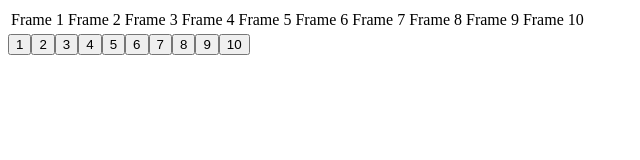
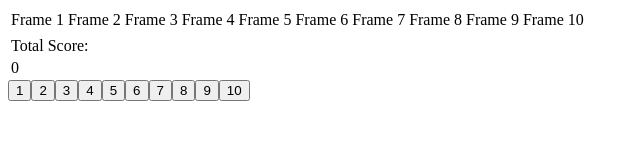
Before and after one commit to JayIssuree/bowling-challenge, a plain HTML site: page index.html in a window 1280 px wide. Shown: the whole page, without its empty margins (0-640 px from the left). Drawn offline with nearby package versions, Linux system fonts and the light colour scheme.

Commit message:
dashes are not showing up for spares when new html for total score is present

```diff
--- a/index.html
+++ b/index.html
@@ -10,5 +10,15 @@
     <script src="interface.js"></script>
   </head>
   <body>
+    <div>
+      <table>
+        <tr>
+          <td>Total Score:</td>
+        </tr>
+        <tr>
+          <td class="totalScore"> 0 </td>
+        </tr>
+      </table>
+    </div>
   </body>
 </html>
--- a/interface.js
+++ b/interface.js
@@ -16,7 +16,7 @@ $(document).ready(function () {
       table.appendChild(frameNumber)
       table.appendChild(frameScores)
       tableDiv.appendChild(table)
-      $(tableDiv).appendTo("body")
+      $(tableDiv).prependTo("body")
     }
 
     function insertFrameNumbersIntoTable(){
@@ -51,6 +51,10 @@ $(document).ready(function () {
       createPins()
     }
 
+    function updateTotalScore() {
+      $(document).find(".totalScore").text(game.getTotalScore())
+    }
+
     $('.pinsToRoll').on('click', '*', function(){
       var val = Number(this.value)
       if (isStrike(val)) {
@@ -61,6 +65,7 @@ $(document).ready(function () {
         insertIntoRollScore(val)
       }
       game.roll(val)
+      updateTotalScore()
     })
 
     function insertIntoRollScore(val){
```
